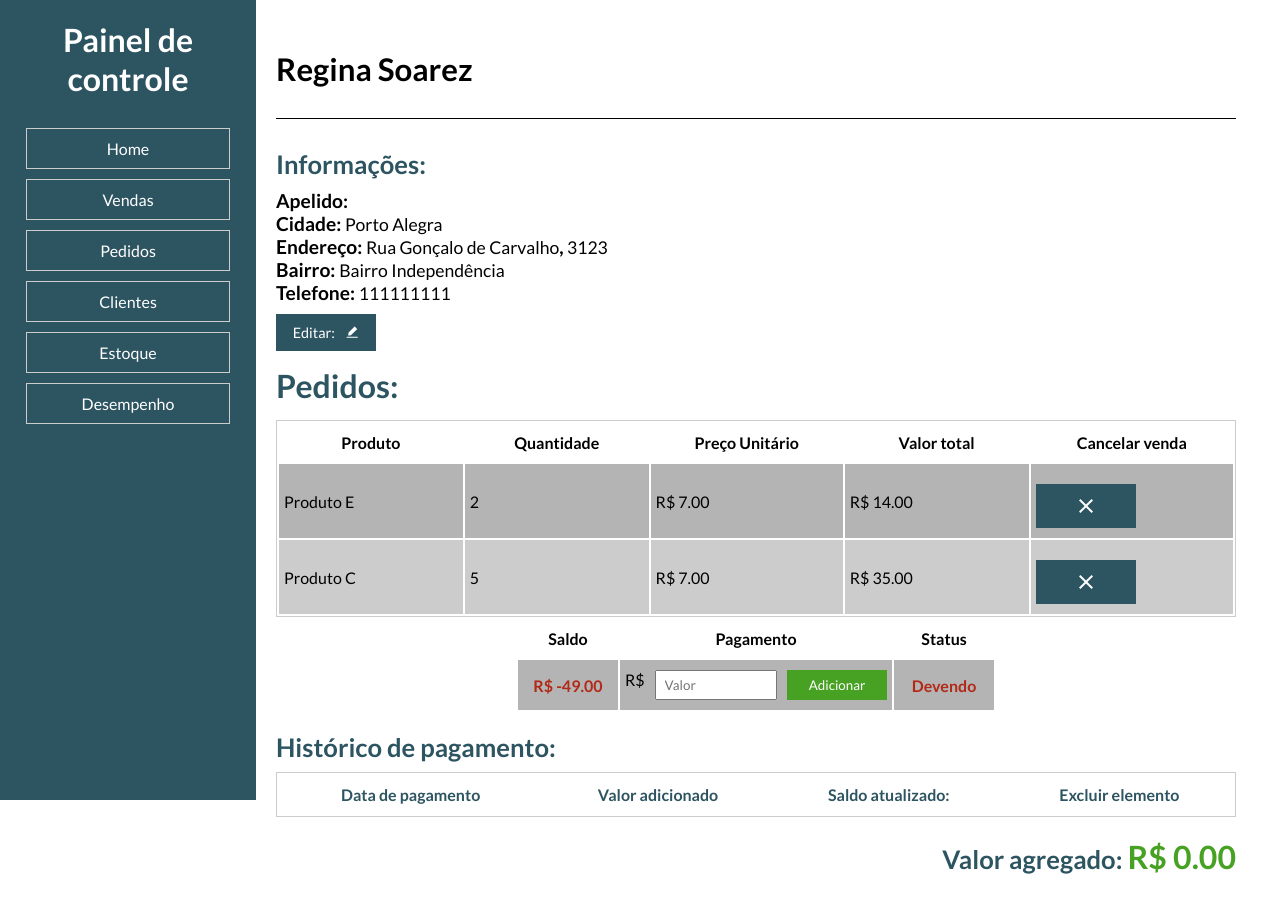
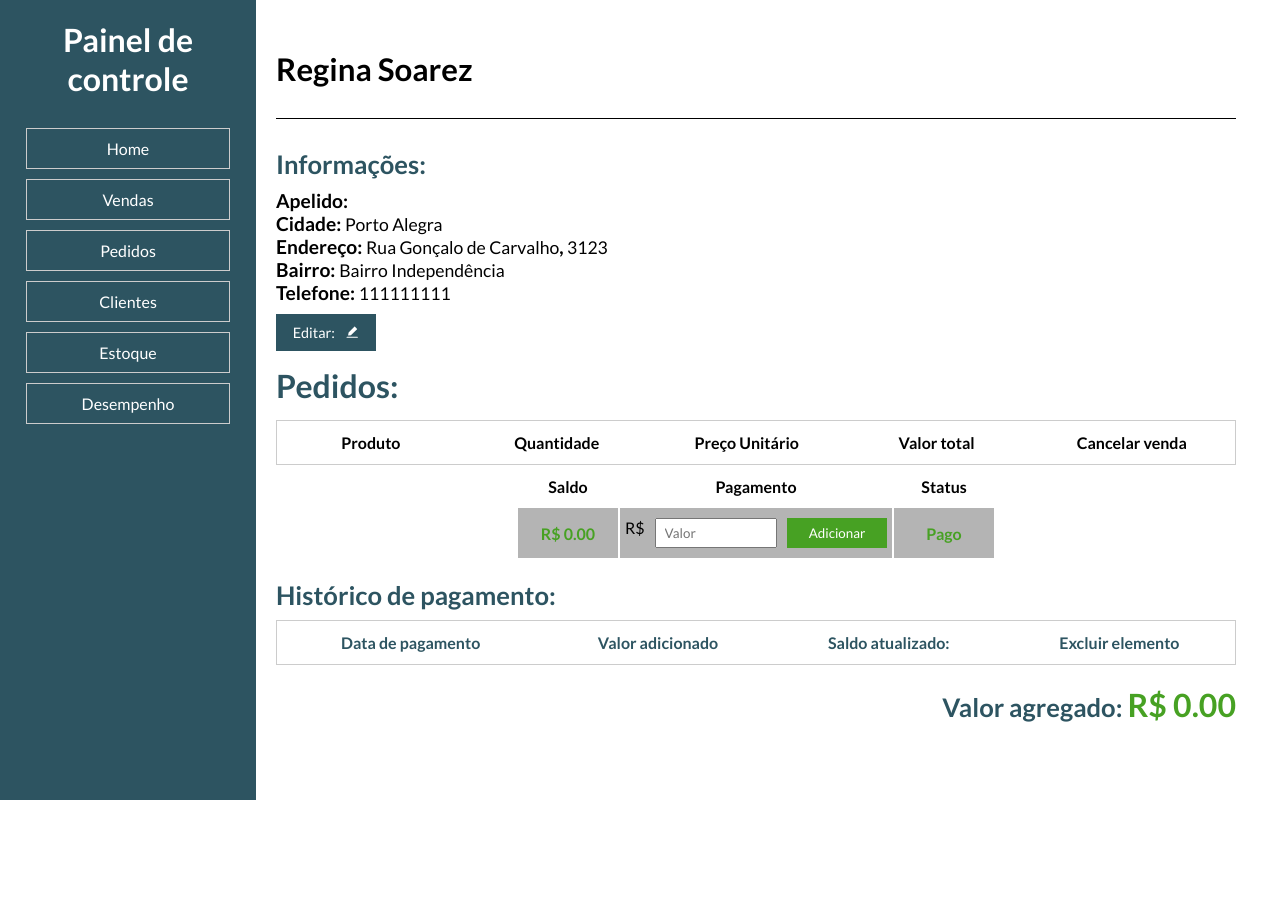
Before and after one commit to heitor2002/gerenciador-de-vendas, a React (Vite) app: page /clientes/1 in a window 1280 px wide. Shown: the top 912 px of the page. After the commit the page ends 800 px from the top, so only its background shows below. Built offline with nearby package versions, Linux system fonts and the light colour scheme; no server answers; data requests are answered from the project's data file.

Commit message:
fix: condicional completa atualização de estoque.

```diff
--- a/data/db.json
+++ b/data/db.json
@@ -92,24 +92,5 @@
       "id": 2
     }
   ],
-  "sales": [
-    {
-      "selectedProductName": "Produto E",
-      "selectedProductKey": "7/2/202348481104513580",
-      "selectedProductPrice": "5.00",
-      "floatInputPrice": 7,
-      "floatInputQuantity": 2,
-      "clientKey": "res111113",
-      "id": 1
-    },
-    {
-      "selectedProductName": "Produto C",
-      "selectedProductKey": "7/2/202348481104513580",
-      "selectedProductPrice": "5.00",
-      "floatInputPrice": 7,
-      "floatInputQuantity": 5,
-      "clientKey": "res111113",
-      "id": 2
-    }
-  ]
+  "sales": []
 }
--- a/src/components/clientsPage/PageClient.jsx
+++ b/src/components/clientsPage/PageClient.jsx
@@ -92,13 +92,38 @@ const PageClient = () => {
       passwordStock,
     };
 
-    const findEqualProduct = stock.find(item => {return item.productName === infoProducts.productName})
-    if(findEqualProduct !== undefined){
-      infoProducts.productQuantity = infoProducts.productQuantity + findEqualProduct.productQuantity;
-      console.log(infoProducts)
-      console.log("Disponível no estoque.")
-    }else{
-      console.log("Não disponível no estoque.")
+    const findEqualProduct = stock.find((item) => {
+      return item.productName === infoProducts.productName;
+    });
+    if (findEqualProduct !== undefined) {
+      infoProducts.productQuantity =
+        infoProducts.productQuantity + findEqualProduct.productQuantity;
+      console.log(infoProducts);
+      console.log("Disponível no estoque.");
+      fetch("http://localhost:5000/stock/" + findEqualProduct.id, {
+        method: "PATCH",
+        headers: { "Content-Type": "application/json" },
+        body: JSON.stringify(infoProducts),
+      })
+        .then(() => {
+          fetch(`http://localhost:${ports.data}/sales/` + id, {
+            method: "DELETE",
+          });
+        })
+        .then(() => window.location.reload());
+    } else {
+      console.log("Não disponível no estoque.");
+      fetch(`http://localhost:${ports.stock}/stock`, {
+        method: "POST",
+        headers: { "Content-Type": "application/json" },
+        body: JSON.stringify(infoProducts),
+      })
+        .then(() => {
+          fetch(`http://localhost:${ports.data}/sales/` + id, {
+            method: "DELETE",
+          });
+        })
+        .then(() => window.location.reload());
     }
     // console.log(findEqualProduct)
 
```
Also changed, not shown: data/stock.json (+14 -7 lines).
